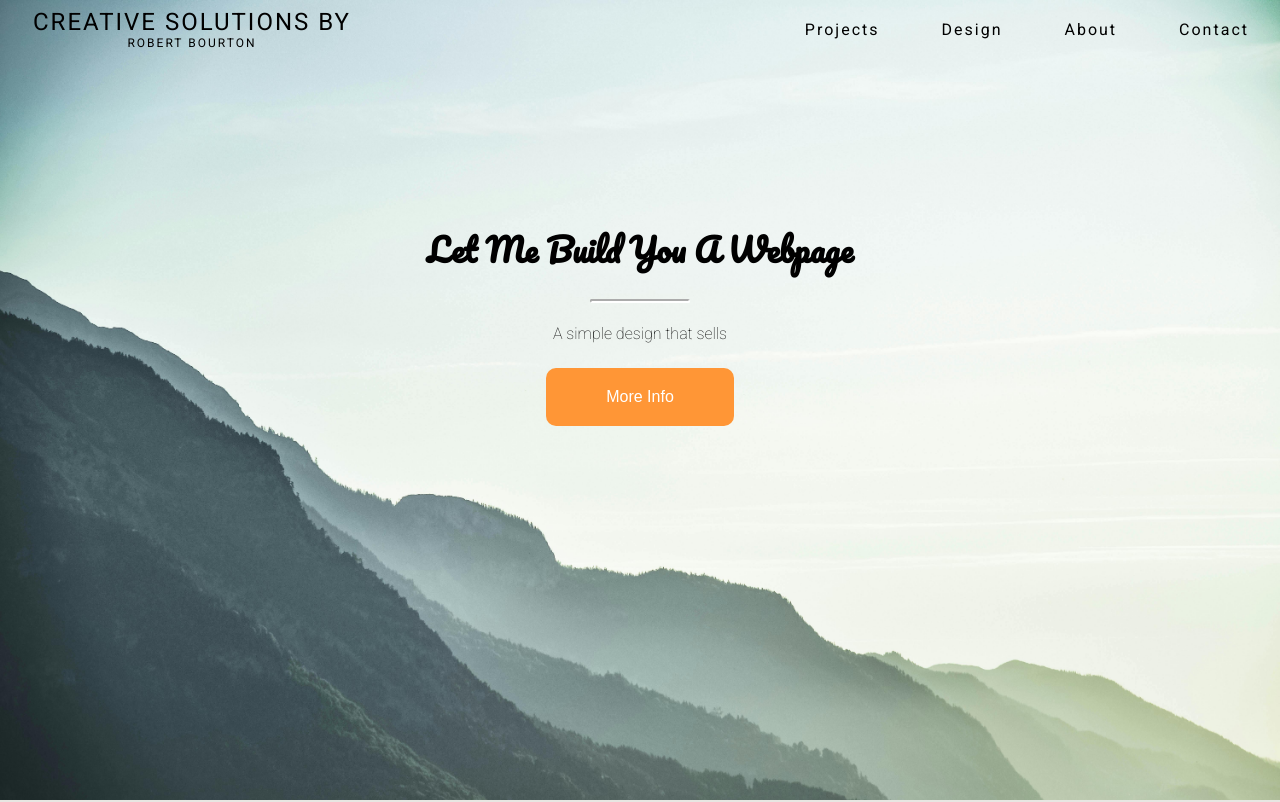
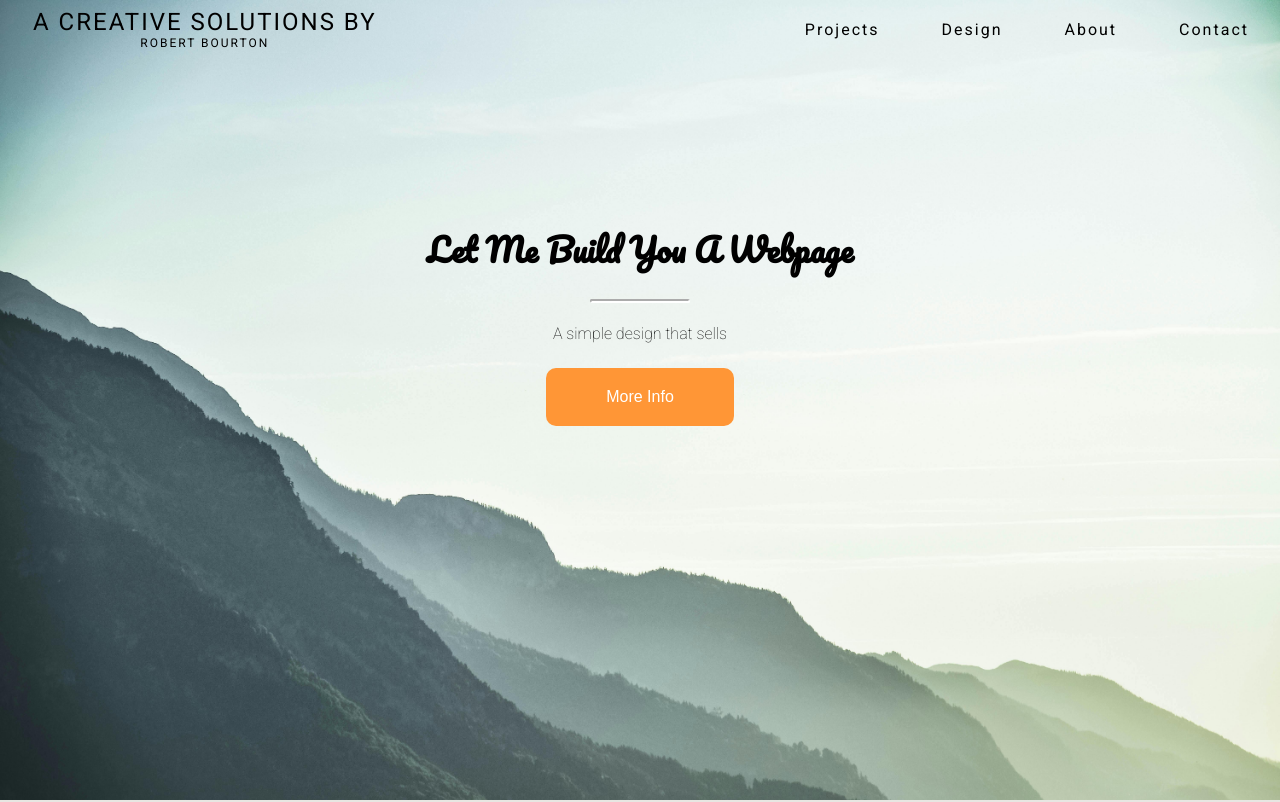
Before and after one commit to RobertBourton777/mywebsite, a plain HTML site: page index.html in a window 1280 px wide. Shown: the top 802 px of the page. Drawn offline with Linux system fonts and the light colour scheme.

Commit message:
img folder

```diff
--- a/css/style.css
+++ b/css/style.css
@@ -120,7 +120,7 @@ div.hero {
 	text-align: center;
 	height: 100vh;
 	width: 100%;
-	background: url("../assets/bg-background.jpg");
+	background: url("../assets/img/bg-background.jpg");
 	background-size: cover;
 	background-color: #cccccc;
     z-index: 0;
--- a/index.html
+++ b/index.html
@@ -14,7 +14,7 @@
 <body>
 
 	<nav class="navbar">
-        <div class="brand-title"><a href="">Creative Solutions by</a></div>
+        <div class="brand-title"><a href="">A Creative Solutions by</a></div>
         <a href="#" class="toggle-button">
           <span class="bar"></span>
           <span class="bar"></span>
```
Also changed, not shown: assets/img/bg-background.jpg (renamed from assets/bg-background.jpg).
